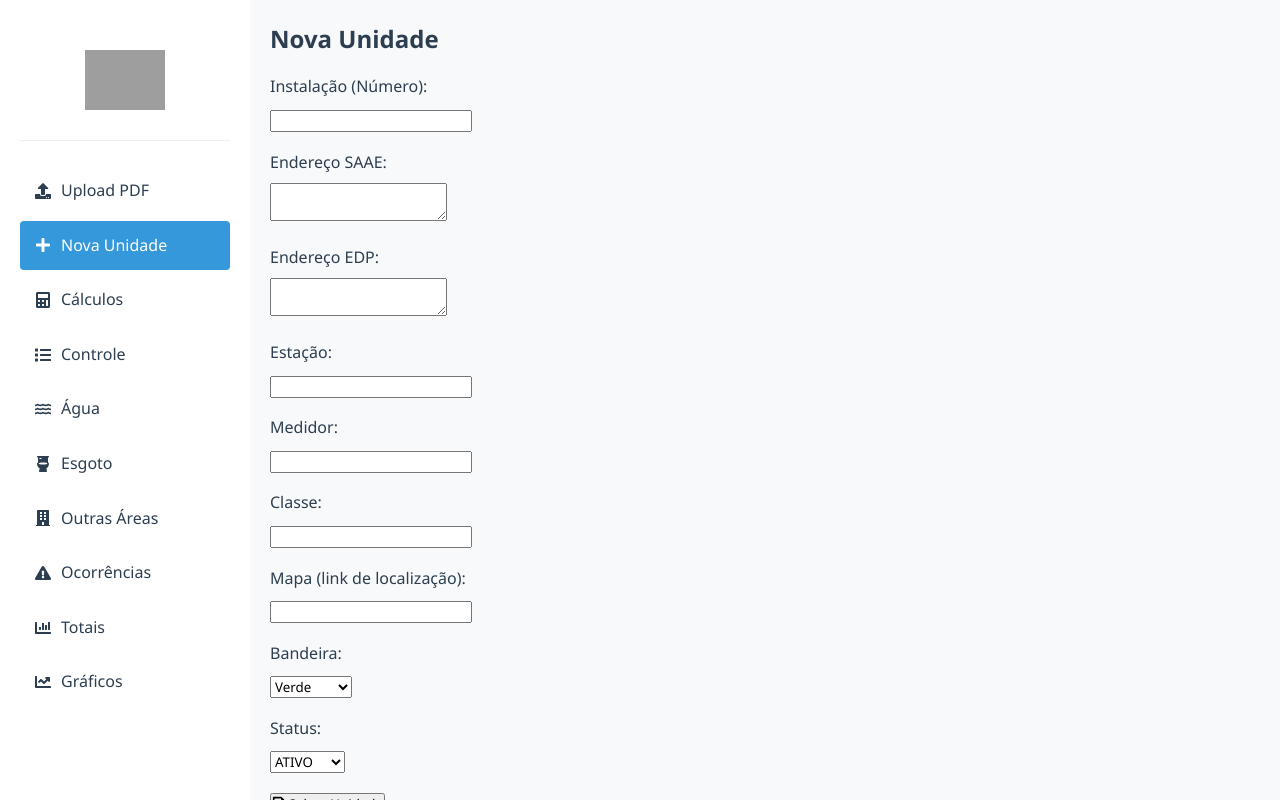
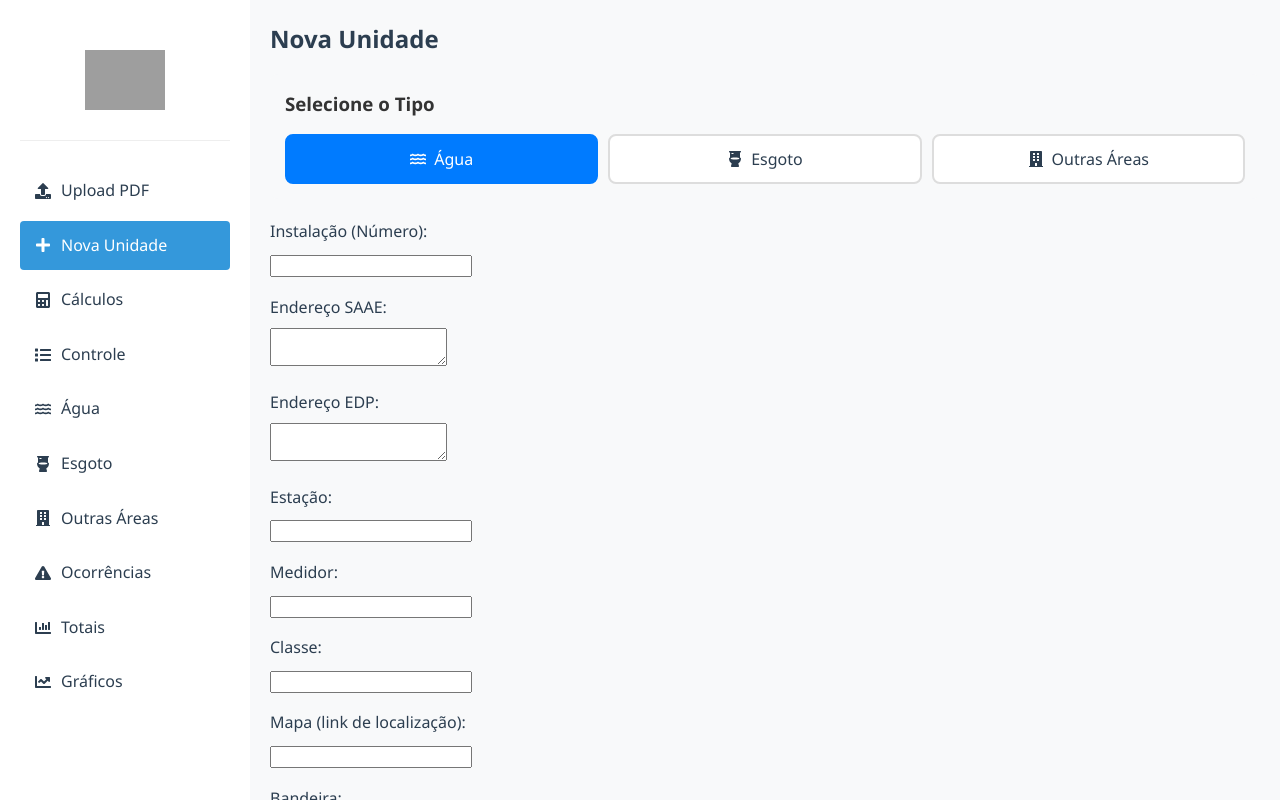
Before and after one commit to nikolasgian10/pdf_processor, a React (Create React App) app in the folder frontend/: page / in a window 1280 px wide. Both pictures are taken after a click on the item "Nova Unidade". Built offline with nearby package versions, Linux system fonts and the light colour scheme; grey boxes are pictures that could not be loaded.

Commit message:
Adicionado seleção de tipo (água, esgoto, outras) no formulário de adicionar unidade

```diff
--- a/frontend/src/components/AddUnit.js
+++ b/frontend/src/components/AddUnit.js
@@ -1,5 +1,5 @@
 import React, { useState } from 'react';
-import { FaSave } from 'react-icons/fa';
+import { FaSave, FaWater, FaToilet, FaBuilding } from 'react-icons/fa';
 
 const API_URL = 'https://pdf-processor-backend-novo.onrender.com/api';
 
@@ -14,6 +14,7 @@ const AddUnit = ({ onUnitAdded }) => {
     mapLink: '',
     status: 'ativo',
     bandeira: 'verde',
+    type: 'agua'
   });
 
   const handleSubmit = async (e) => {
@@ -39,6 +40,7 @@ const AddUnit = ({ onUnitAdded }) => {
           mapLink: '',
           status: 'ativo',
           bandeira: 'verde',
+          type: 'agua'
         });
         alert('Unidade adicionada com sucesso!');
       } else {
@@ -55,6 +57,33 @@ const AddUnit = ({ onUnitAdded }) => {
     <div className="add-unit-container">
       <h2>Nova Unidade</h2>
       <form onSubmit={handleSubmit}>
+        <div className="type-selection">
+          <h3>Selecione o Tipo</h3>
+          <div className="type-buttons">
+            <button
+              type="button"
+              className={newUnit.type === 'agua' ? 'active' : ''}
+              onClick={() => setNewUnit({...newUnit, type: 'agua'})}
+            >
+              <FaWater /> Água
+            </button>
+            <button
+              type="button"
+              className={newUnit.type === 'esgoto' ? 'active' : ''}
+              onClick={() => setNewUnit({...newUnit, type: 'esgoto'})}
+            >
+              <FaToilet /> Esgoto
+            </button>
+            <button
+              type="button"
+              className={newUnit.type === 'outras' ? 'active' : ''}
+              onClick={() => setNewUnit({...newUnit, type: 'outras'})}
+            >
+              <FaBuilding /> Outras Áreas
+            </button>
+          </div>
+        </div>
+
         <div className="form-group">
           <label>Instalação (Número):</label>
           <input
@@ -141,6 +170,66 @@ const AddUnit = ({ onUnitAdded }) => {
           <FaSave /> Salvar Unidade
         </button>
       </form>
+
+      <style jsx>{`
+        .type-selection {
+          margin-bottom: 20px;
+          padding: 15px;
+          background: #f8f9fa;
+          border-radius: 8px;
+        }
+
+        .type-selection h3 {
+          margin-bottom: 15px;
+          color: #333;
+        }
+
+        .type-buttons {
+          display: flex;
+          gap: 10px;
+          flex-wrap: wrap;
+        }
+
+        .type-buttons button {
+          flex: 1;
+          min-width: 120px;
+          padding: 12px;
+          border: 2px solid #ddd;
+          border-radius: 8px;
+          background: white;
+          cursor: pointer;
+          display: flex;
+          align-items: center;
+          justify-content: center;
+          gap: 8px;
+          transition: all 0.3s ease;
+        }
+
+        .type-buttons button:hover {
+          border-color: #007bff;
+          background: #f0f7ff;
+        }
+
+        .type-buttons button.active {
+          border-color: #007bff;
+          background: #007bff;
+          color: white;
+        }
+
+        .type-buttons button svg {
+          font-size: 1.2em;
+        }
+
+        @media (max-width: 768px) {
+          .type-buttons {
+            flex-direction: column;
+          }
+
+          .type-buttons button {
+            width: 100%;
+          }
+        }
+      `}</style>
     </div>
   );
 };
```
Also changed, not shown: 1 other file (tests, documents, lock files or other folders).
